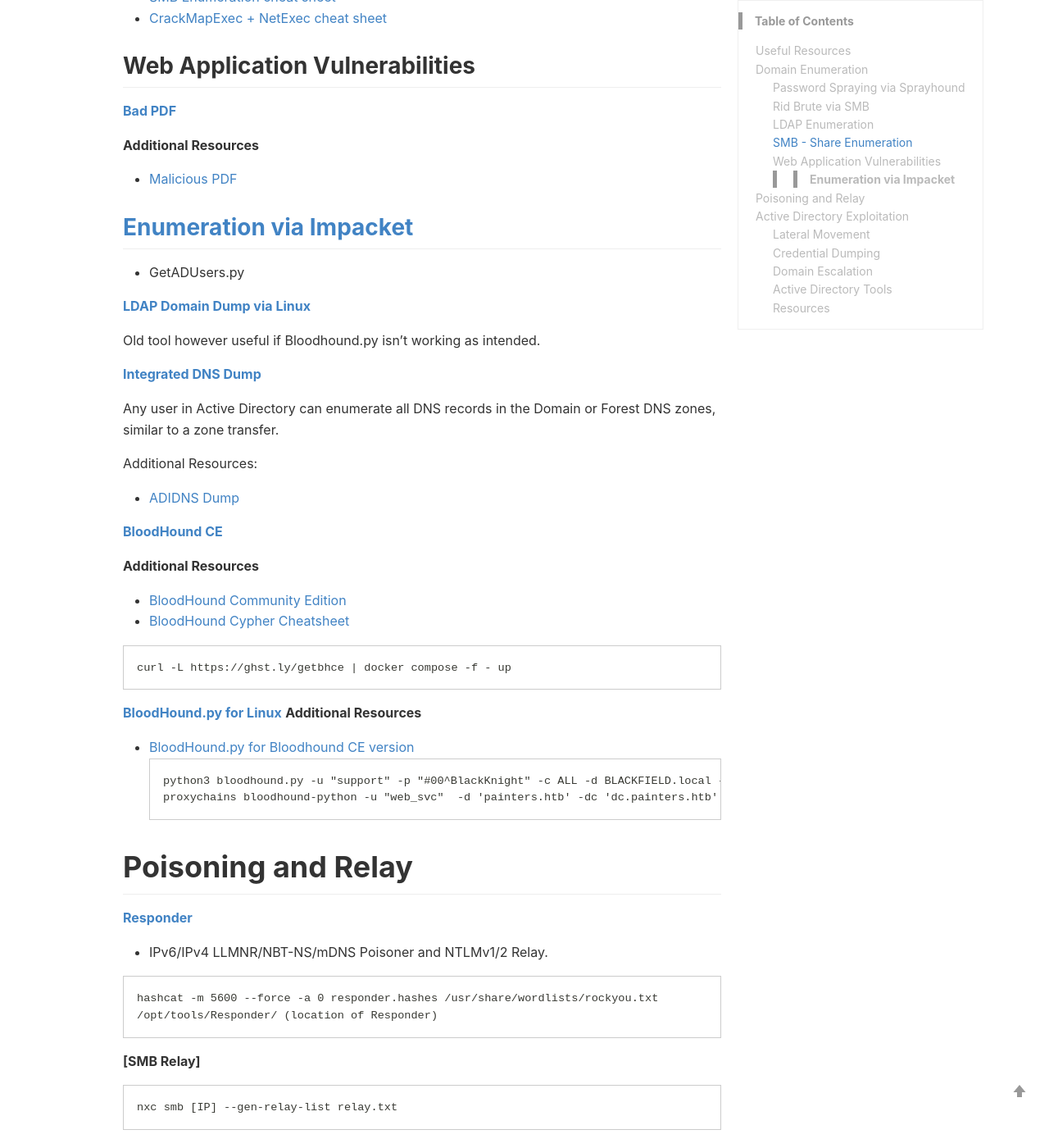
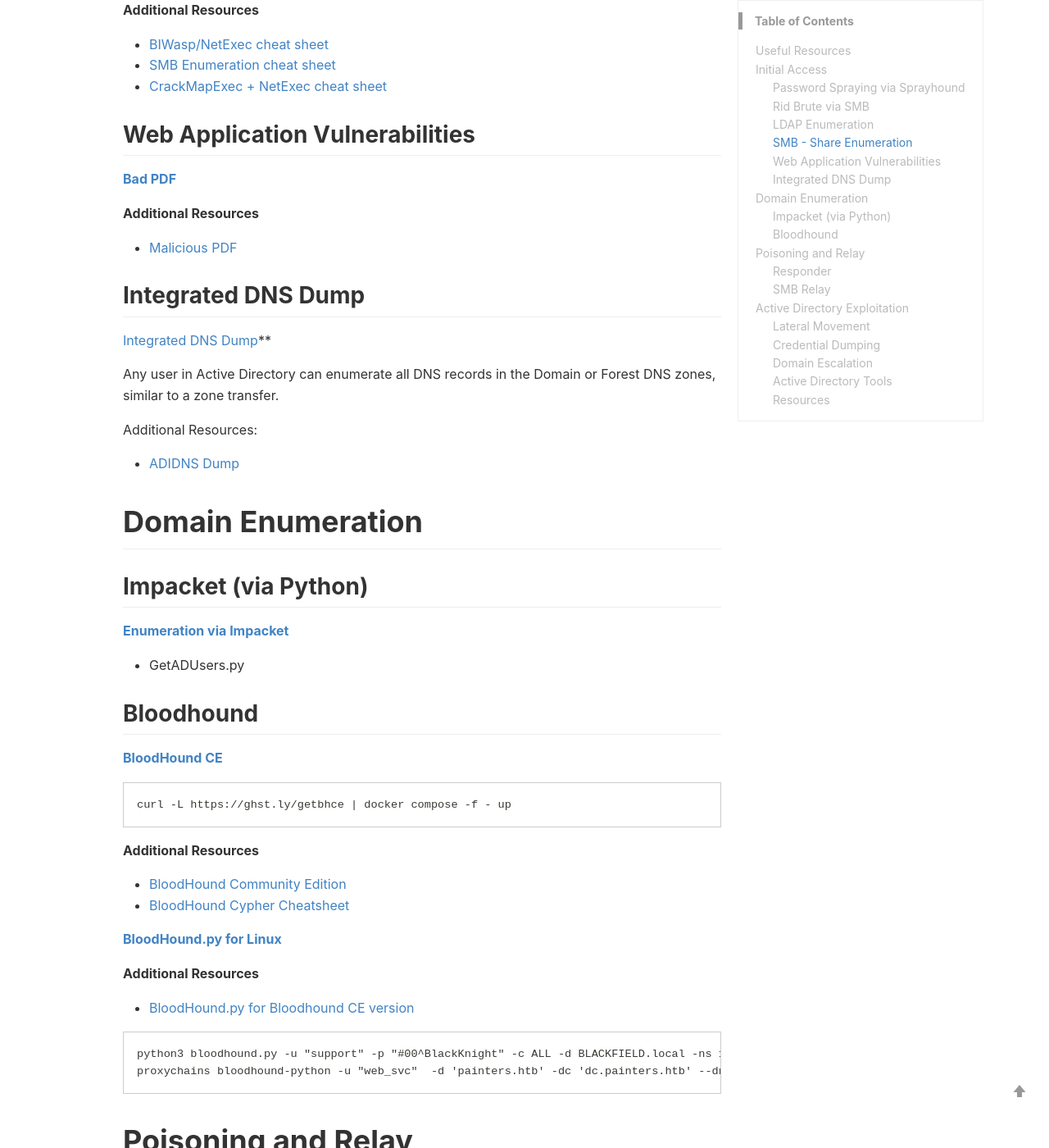
Before and after one commit to qwutony/qwutony.github.io, a Jekyll site: the page built from _wiki/003-active-directory-penetration-testing.md, in a window 1280 px wide and 1400 px high, scrolled down 1539 px. Shown: the whole window at 82% size. Built offline with Jekyll 4.4.1, drawn with Linux system fonts in a browser that asks for light colours; a style sheet for code colours, icons or effects is not loaded; some of the changed text lies outside the part shown.

Commit message:
Update 003-active-directory-penetration-testing.md

````diff
--- a/_wiki/003-active-directory-penetration-testing.md
+++ b/_wiki/003-active-directory-penetration-testing.md
@@ -11,7 +11,7 @@ keywords: Internals
   - **[Wadcoms - Interactive Cheat Sheet for Active Directory](https://wadcoms.github.io/)**
   - **[Active Directory Enumeration Cheat Sheet](https://github.com/S1ckB0y1337/Active-Directory-Exploitation-Cheat-Sheet)**
 
-# Domain Enumeration
+# Initial Access
 
 ## Password Spraying via Sprayhound
 **[Password Spraying via Sprayhound](https://github.com/Hackndo/sprayhound)**
@@ -30,11 +30,15 @@ hashcat -m 18200 creds.txt /usr/share/wordlists/rockyou.txt
 
 ## LDAP Enumeration
 **[LDAPSearch Enumeration](https://notes.benheater.com/books/active-directory/page/ldapsearch)**
+
 ```
 ldapsearch -x -H ldap://BLACKFIELD -s base namingcontexts (Domain Contexts)
 ldapsearch -x -H ldap://BLACKFIELD -D 'CN=support,CN=users,DC=BLACKFIELD,DC=local' -W -b 'DC=BLACKFIELD,DC=local' '(objectClass=user)' (Search Users)
 ldapsearch -H ldap://192.168.110.55 -x -D "web_svc@painters.htb" -W -b "dc=painters,dc=htb" "(msDS-AllowedToDelegateTo=*)" msDS-AllowedToDelegateTo (Constrained Delegation)
 ```
+
+**[LDAP Domain Dump via Linux](https://github.com/dirkjanm/ldapdomaindump)**
+  - Old tool however useful if Bloodhound.py isn't working as intended.
 
 **Additional resources**
   - [Useful LDAP queries](https://podalirius.net/en/articles/useful-ldap-queries-for-windows-active-directory-pentesting/)
@@ -56,39 +60,43 @@ nxc smb [IP] --shares
 **Additional Resources**
   - [Malicious PDF](https://github.com/jonaslejon/malicious-pdf)
 
-## **[Enumeration via Impacket](https://github.com/fortra/impacket)**
-  - GetADUsers.py
-
-**[LDAP Domain Dump via Linux](https://github.com/dirkjanm/ldapdomaindump)**
-
-Old tool however useful if Bloodhound.py isn't working as intended.
-
-**[Integrated DNS Dump](https://github.com/dirkjanm/adidnsdump)**
+## Integrated DNS Dump
+[Integrated DNS Dump](https://github.com/dirkjanm/adidnsdump)**
 
 Any user in Active Directory can enumerate all DNS records in the Domain or Forest DNS zones, similar to a zone transfer.
 
 Additional Resources:
   - [ADIDNS Dump](https://dirkjanm.io/getting-in-the-zone-dumping-active-directory-dns-with-adidnsdump/)
 
+# Domain Enumeration
+
+## Impacket (via Python)
+**[Enumeration via Impacket](https://github.com/fortra/impacket)**
+  - GetADUsers.py
+
+## Bloodhound
 **[BloodHound CE](https://github.com/SpecterOps/BloodHound)**
+
+```
+curl -L https://ghst.ly/getbhce | docker compose -f - up
+```
 
 **Additional Resources**
   - [BloodHound Community Edition](https://support.bloodhoundenterprise.io/hc/en-us/articles/17468450058267-Install-BloodHound-Community-Edition-with-Docker-Compose)
   - [BloodHound Cypher Cheatsheet](https://hausec.com/2019/09/09/bloodhound-cypher-cheatsheet/)
 
-```
-curl -L https://ghst.ly/getbhce | docker compose -f - up
-```
+**[BloodHound.py for Linux](https://github.com/dirkjanm/BloodHound.py)**
 
-**[BloodHound.py for Linux](https://github.com/dirkjanm/BloodHound.py)**
 **Additional Resources**
   - [BloodHound.py for Bloodhound CE version](https://github.com/dirkjanm/BloodHound.py/tree/bloodhound-ce)
+
 ```
 python3 bloodhound.py -u "support" -p "#00^BlackKnight" -c ALL -d BLACKFIELD.local -ns 10.10.10.192 -dc dc01.BLACKFIELD.local
 proxychains bloodhound-python -u "web_svc"  -d 'painters.htb' -dc 'dc.painters.htb' --dns-tcp -c ALL -v -ns 192.168.110.55 [proxychains equivalent]
 ```
 
 # Poisoning and Relay
+## Responder
 **[Responder](https://github.com/lgandx/Responder)**
   - IPv6/IPv4 LLMNR/NBT-NS/mDNS Poisoner and NTLMv1/2 Relay.
 
@@ -97,6 +105,7 @@ hashcat -m 5600 --force -a 0 responder.hashes /usr/share/wordlists/rockyou.txt
 /opt/tools/Responder/ (location of Responder)
 ```
 
+## SMB Relay
 **[SMB Relay]**
 ```
 nxc smb [IP] --gen-relay-list relay.txt
````
